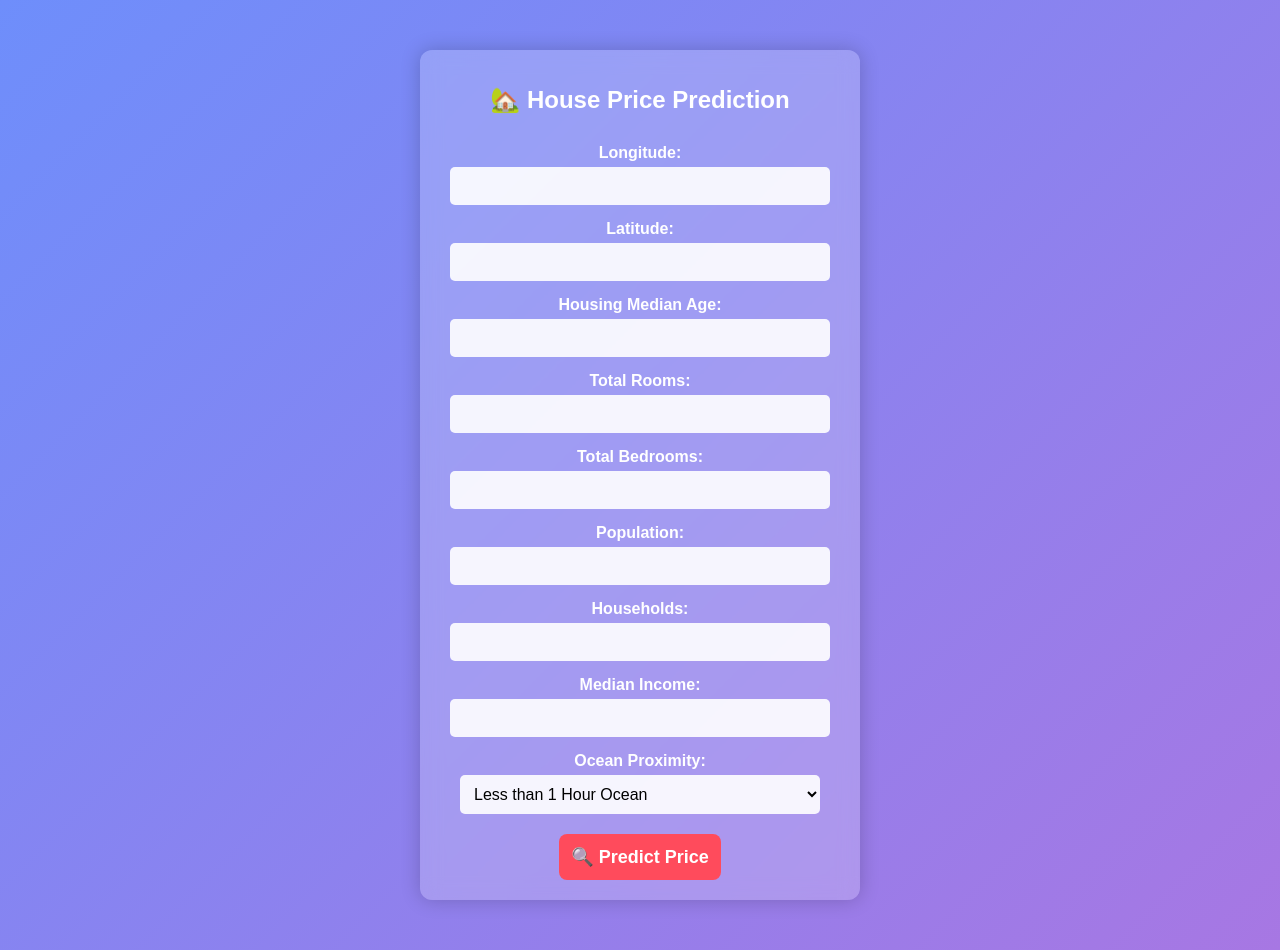
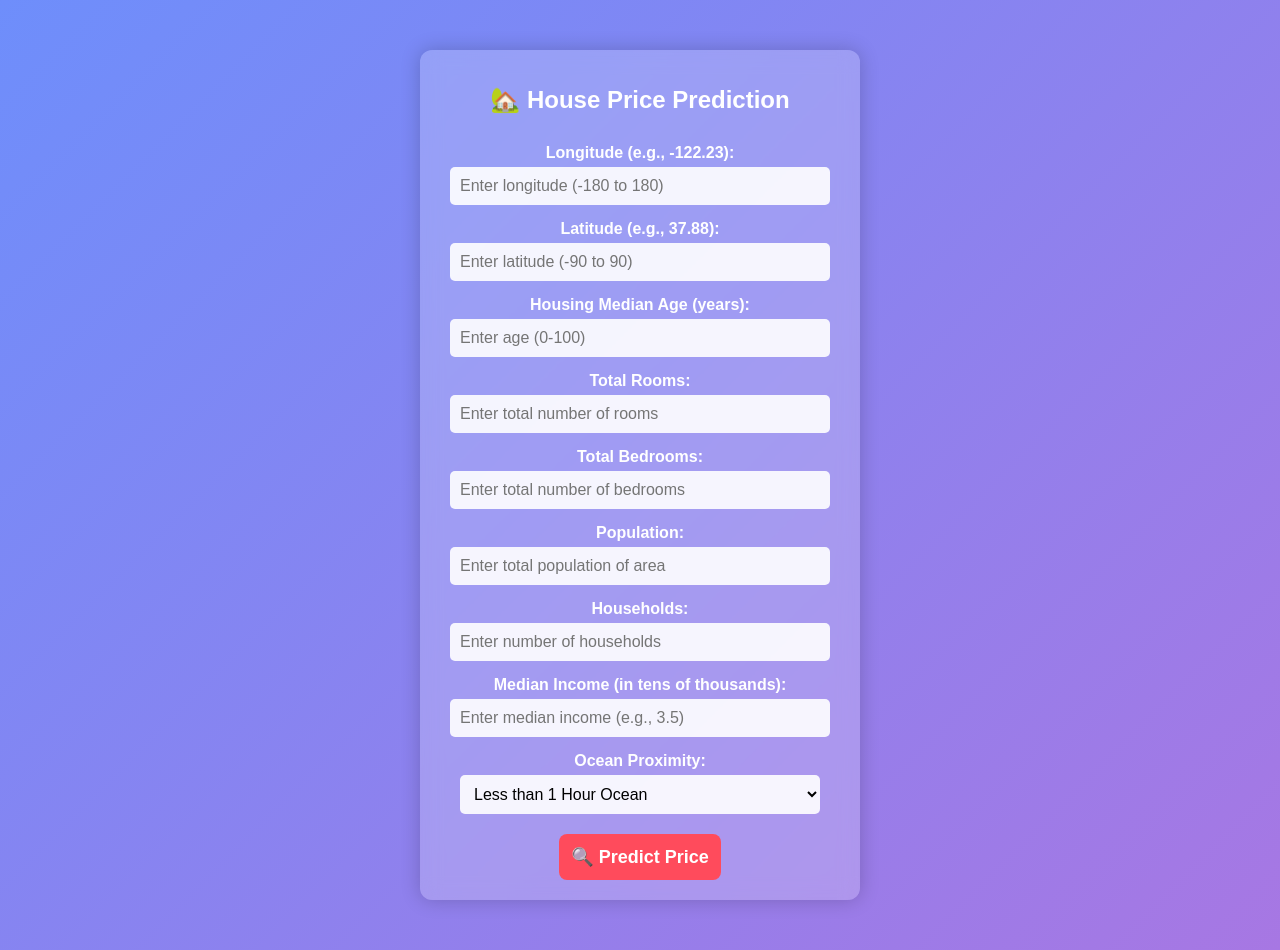
Before and after one commit to Ketkify/House-Price-Prediction, a Flask app: page / in a window 1280 px wide. Run offline with Flask 3, Linux system fonts and the light colour scheme; parts of the project's set-up code (start-up, migrations or seed data) failed here and were passed over.

Commit message:
index.html

```diff
--- a/templates/index.html
+++ b/templates/index.html
@@ -69,7 +69,7 @@
             margin-top: 15px;
         }
         .result {
-            color: #6a0dad; /* Darker Purple */
+            color: #6a0dad;
             font-weight: bold;
             margin-top: 15px;
             font-size: 20px;
@@ -80,22 +80,22 @@
     <div class="container">
         <h1>🏡 House Price Prediction</h1>
         <form action="/predict" method="post">
-            <label for="longitude">Longitude:</label>
-            <input type="text" name="longitude" required>
-            <label for="latitude">Latitude:</label>
-            <input type="text" name="latitude" required>
-            <label for="housing_median_age">Housing Median Age:</label>
-            <input type="text" name="housing_median_age" required>
+            <label for="longitude">Longitude (e.g., -122.23):</label>
+            <input type="text" name="longitude" required placeholder="Enter longitude (-180 to 180)">
+            <label for="latitude">Latitude (e.g., 37.88):</label>
+            <input type="text" name="latitude" required placeholder="Enter latitude (-90 to 90)">
+            <label for="housing_median_age">Housing Median Age (years):</label>
+            <input type="text" name="housing_median_age" required placeholder="Enter age (0-100)">
             <label for="total_rooms">Total Rooms:</label>
-            <input type="text" name="total_rooms" required>
+            <input type="text" name="total_rooms" required placeholder="Enter total number of rooms">
             <label for="total_bedrooms">Total Bedrooms:</label>
-            <input type="text" name="total_bedrooms" required>
+            <input type="text" name="total_bedrooms" required placeholder="Enter total number of bedrooms">
             <label for="population">Population:</label>
-            <input type="text" name="population" required>
+            <input type="text" name="population" required placeholder="Enter total population of area">
             <label for="households">Households:</label>
-            <input type="text" name="households" required>
-            <label for="median_income">Median Income:</label>
-            <input type="text" name="median_income" required>
+            <input type="text" name="households" required placeholder="Enter number of households">
+            <label for="median_income">Median Income (in tens of thousands):</label>
+            <input type="text" name="median_income" required placeholder="Enter median income (e.g., 3.5)">
             <label for="ocean_proximity">Ocean Proximity:</label>
             <select name="ocean_proximity" required>
                 <option value="<1H OCEAN">Less than 1 Hour Ocean</option>
```
